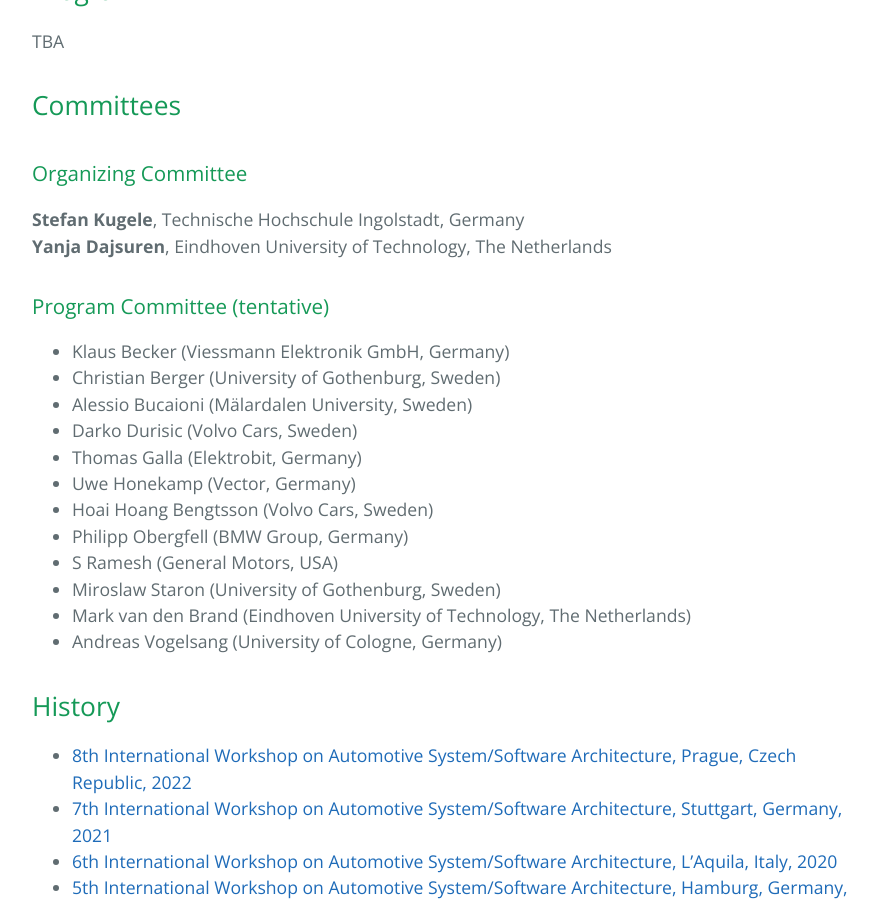
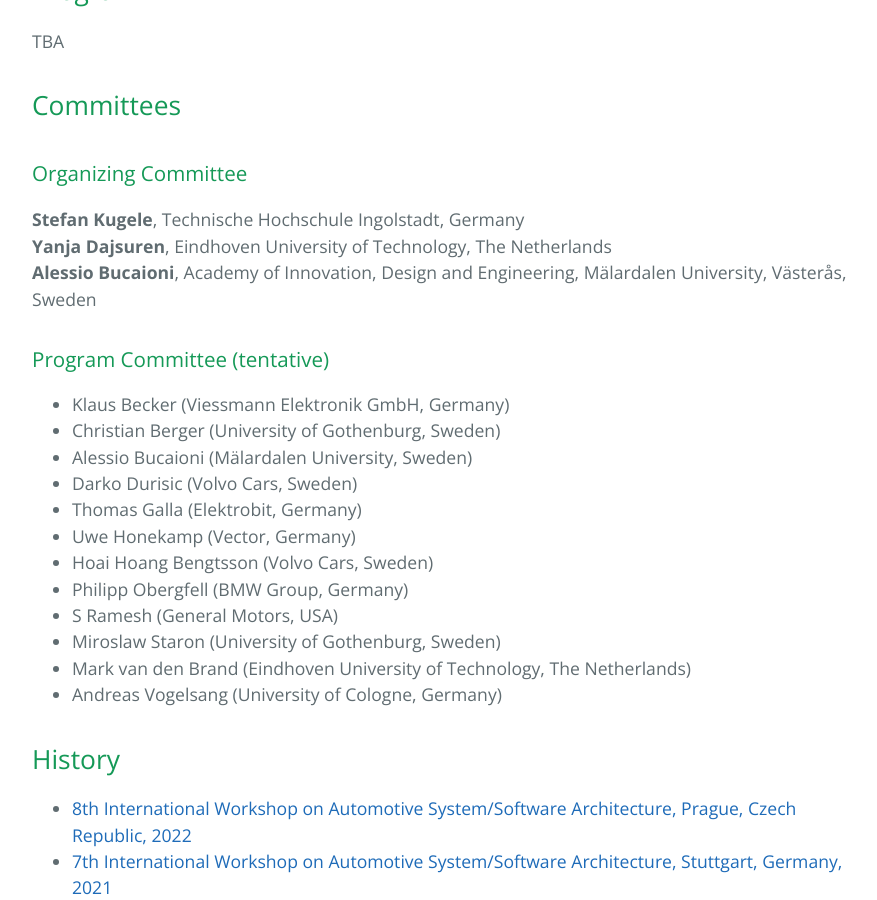
Before and after one commit to WASA-Workshop/2023, a Jekyll site: the page built from index.md, in a window 1280 px wide and 900 px high, scrolled down 2475 px. Shown: the whole window, without its empty margins (192-1069 px from the left). Built offline with Jekyll 4.4.1, drawn with Linux system fonts in a browser that asks for light colours; our own code applies the rules of GitHub Pages for plain Markdown files.

Commit message:
Update index.md

```diff
--- a/index.md
+++ b/index.md
@@ -60,7 +60,8 @@ TBA
 
 ### Organizing Committee
 **Stefan Kugele**, Technische Hochschule Ingolstadt, Germany\
-**Yanja Dajsuren**, Eindhoven University of Technology, The Netherlands
+**Yanja Dajsuren**, Eindhoven University of Technology, The Netherlands\
+**Alessio Bucaioni**, Academy of Innovation, Design and Engineering, Mälardalen University, Västerås, Sweden
 
 
 ### Program Committee (tentative)
```
